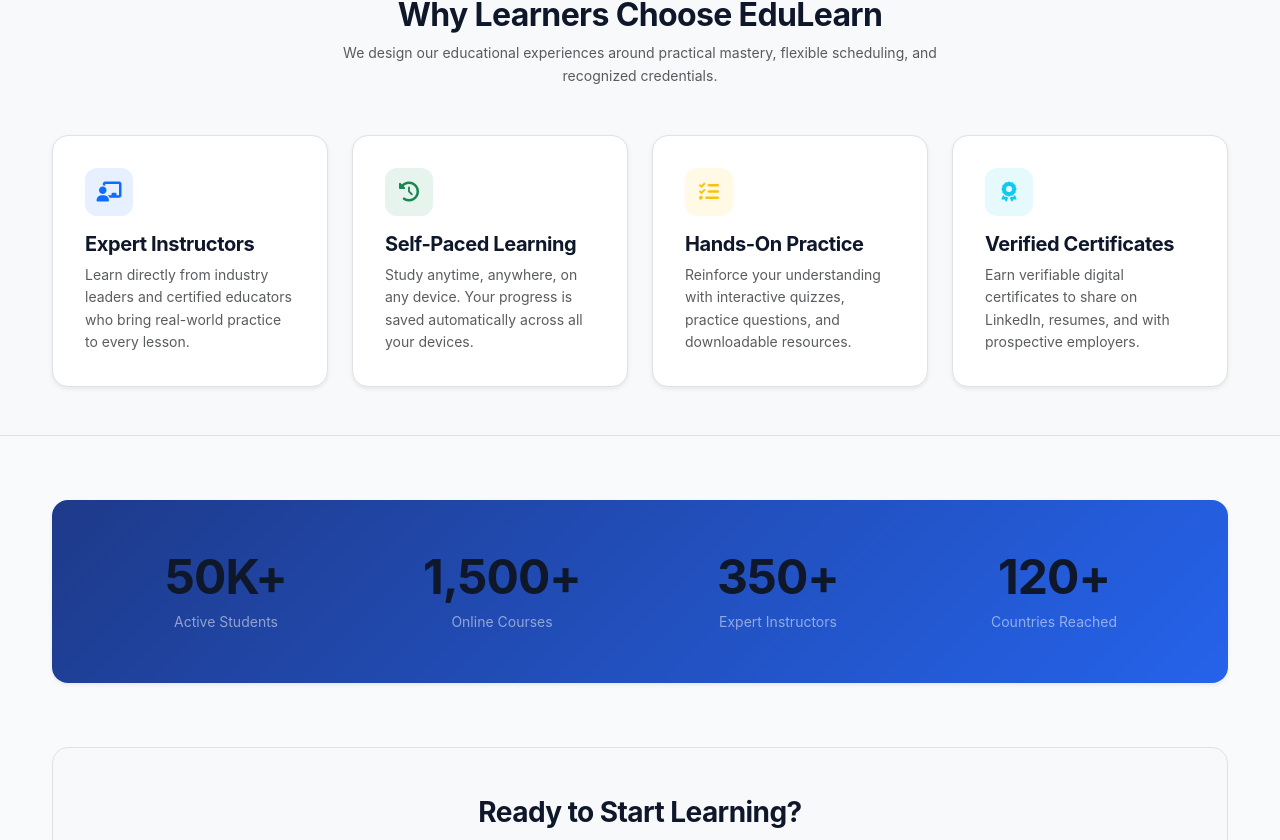
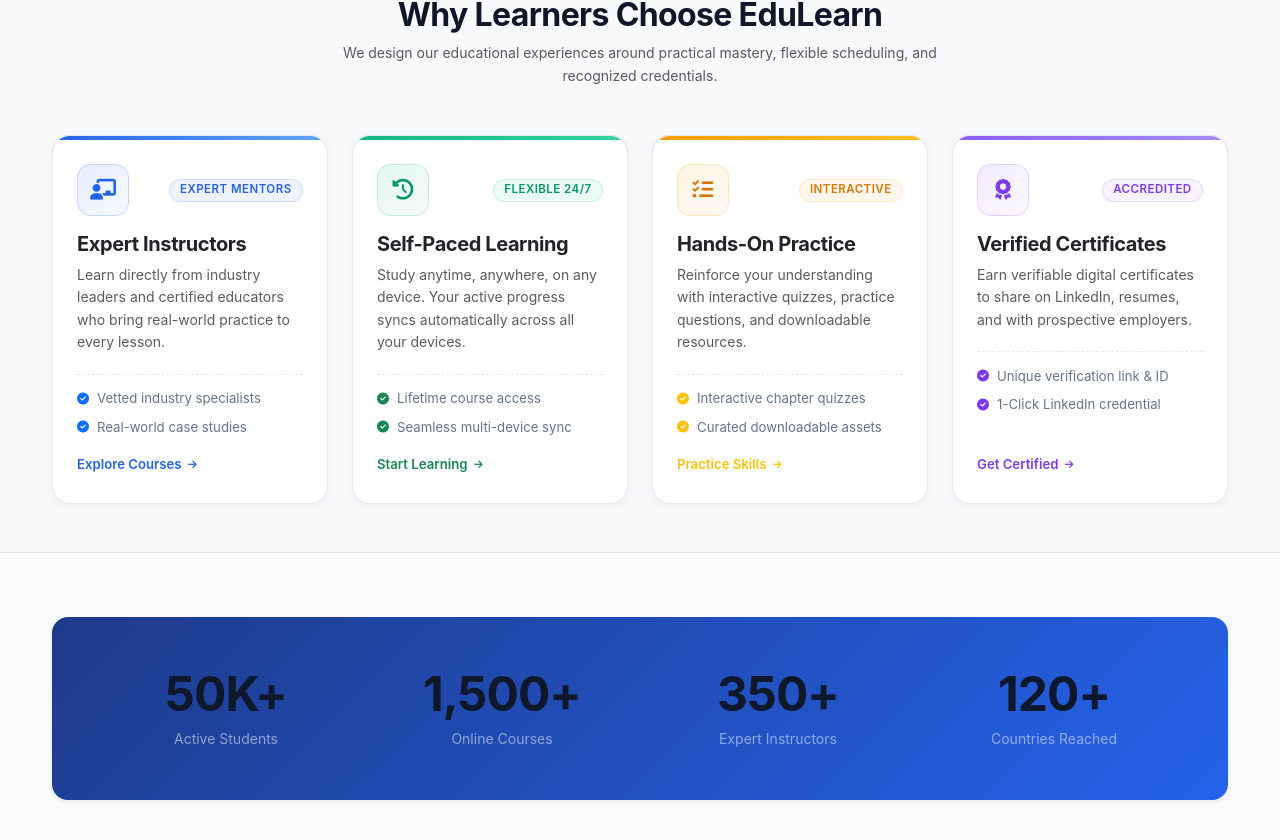
Before and after one commit to Yerosan-Girma/E-learning, a React (Vite) app in the folder frontend/react-app/: page /about in a window 1280 px wide. Shown: the part 750-1590 px from the top of the page. Built offline with nearby package versions, Linux system fonts and the light colour scheme; no server answers.

Commit message:
feat(ui): update mission statement and redesign feature pillar cards with premium styling

```diff
--- a/frontend/react-app/src/pages/AboutPage.jsx
+++ b/frontend/react-app/src/pages/AboutPage.jsx
@@ -11,7 +11,7 @@ export default function AboutPage() {
               About EduLearn
             </span>
             <h1 className="display-4 fw-bold mb-3 tracking-tight">
-              Democratizing Quality Education for Everyone, <span className="text-primary">Everywhere</span>
+              Modernizing Online Education for Everyone, <span className="text-primary">Everywhere</span>
             </h1>
             <p className="lead text-muted mb-4 fs-5" style={{ lineHeight: "1.7" }}>
               Founded in 2020, EduLearn is on a mission to bridge the global skills gap by providing world-class, accessible, and verified online education for ambitious learners worldwide.
@@ -69,58 +69,118 @@ export default function AboutPage() {
 
           <div className="row g-4">
             <div className="col-md-6 col-lg-3">
-              <div className="card h-100 border rounded-4 shadow-sm p-3 bg-white">
-                <div className="card-body">
-                  <div className="stat-icon-wrapper bg-primary bg-opacity-10 text-primary mb-3">
+              <div className="feature-pillar-card card-blue">
+                <div className="d-flex justify-content-between align-items-center mb-3">
+                  <div className="feature-pillar-icon icon-blue">
                     <i className="fas fa-chalkboard-user" />
                   </div>
-                  <h5 className="fw-bold mb-2">Expert Instructors</h5>
-                  <p className="text-muted small mb-0">
-                    Learn directly from industry leaders and certified educators who bring real-world practice to every lesson.
-                  </p>
+                  <span className="feature-pillar-badge badge-blue">Expert Mentors</span>
                 </div>
+                <h5 className="fw-bold mb-2 text-dark">Expert Instructors</h5>
+                <p className="text-muted small mb-0" style={{ lineHeight: "1.6" }}>
+                  Learn directly from industry leaders and certified educators who bring real-world practice to every lesson.
+                </p>
+                <ul className="feature-pillar-list">
+                  <li>
+                    <i className="fas fa-circle-check text-primary" />
+                    <span>Vetted industry specialists</span>
+                  </li>
+                  <li>
+                    <i className="fas fa-circle-check text-primary" />
+                    <span>Real-world case studies</span>
+                  </li>
+                </ul>
+                <Link to="/courses" className="arrow-link">
+                  <span>Explore Courses</span>
+                  <i className="fas fa-arrow-right fa-xs" />
+                </Link>
               </div>
             </div>
 
             <div className="col-md-6 col-lg-3">
-              <div className="card h-100 border rounded-4 shadow-sm p-3 bg-white">
-                <div className="card-body">
-                  <div className="stat-icon-wrapper bg-success bg-opacity-10 text-success mb-3">
+              <div className="feature-pillar-card card-green">
+                <div className="d-flex justify-content-between align-items-center mb-3">
+                  <div className="feature-pillar-icon icon-green">
                     <i className="fas fa-clock-rotate-left" />
                   </div>
-                  <h5 className="fw-bold mb-2">Self-Paced Learning</h5>
-                  <p className="text-muted small mb-0">
-                    Study anytime, anywhere, on any device. Your progress is saved automatically across all your devices.
-                  </p>
+                  <span className="feature-pillar-badge badge-green">Flexible 24/7</span>
                 </div>
+                <h5 className="fw-bold mb-2 text-dark">Self-Paced Learning</h5>
+                <p className="text-muted small mb-0" style={{ lineHeight: "1.6" }}>
+                  Study anytime, anywhere, on any device. Your active progress syncs automatically across all your devices.
+                </p>
+                <ul className="feature-pillar-list">
+                  <li>
+                    <i className="fas fa-circle-check text-success" />
+                    <span>Lifetime course access</span>
+                  </li>
+                  <li>
+                    <i className="fas fa-circle-check text-success" />
+                    <span>Seamless multi-device sync</span>
+                  </li>
+                </ul>
+                <Link to="/courses" className="arrow-link text-success">
+                  <span>Start Learning</span>
+                  <i className="fas fa-arrow-right fa-xs" />
+                </Link>
               </div>
             </div>
 
             <div className="col-md-6 col-lg-3">
-              <div className="card h-100 border rounded-4 shadow-sm p-3 bg-white">
-                <div className="card-body">
-                  <div className="stat-icon-wrapper bg-warning bg-opacity-10 text-warning mb-3">
+              <div className="feature-pillar-card card-amber">
+                <div className="d-flex justify-content-between align-items-center mb-3">
+                  <div className="feature-pillar-icon icon-amber">
                     <i className="fas fa-list-check" />
                   </div>
-                  <h5 className="fw-bold mb-2">Hands-On Practice</h5>
-                  <p className="text-muted small mb-0">
-                    Reinforce your understanding with interactive quizzes, practice questions, and downloadable resources.
-                  </p>
+                  <span className="feature-pillar-badge badge-amber">Interactive</span>
                 </div>
+                <h5 className="fw-bold mb-2 text-dark">Hands-On Practice</h5>
+                <p className="text-muted small mb-0" style={{ lineHeight: "1.6" }}>
+                  Reinforce your understanding with interactive quizzes, practice questions, and downloadable resources.
+                </p>
+                <ul className="feature-pillar-list">
+                  <li>
+                    <i className="fas fa-circle-check text-warning" />
+                    <span>Interactive chapter quizzes</span>
+                  </li>
+                  <li>
+                    <i className="fas fa-circle-check text-warning" />
+                    <span>Curated downloadable assets</span>
+                  </li>
+                </ul>
+                <Link to="/courses" className="arrow-link text-warning">
+                  <span>Practice Skills</span>
+                  <i className="fas fa-arrow-right fa-xs" />
+                </Link>
               </div>
             </div>
 
             <div className="col-md-6 col-lg-3">
-              <div className="card h-100 border rounded-4 shadow-sm p-3 bg-white">
-                <div className="card-body">
-                  <div className="stat-icon-wrapper bg-info bg-opacity-10 text-info mb-3">
+              <div className="feature-pillar-card card-purple">
+                <div className="d-flex justify-content-between align-items-center mb-3">
+                  <div className="feature-pillar-icon icon-purple">
                     <i className="fas fa-award" />
                   </div>
-                  <h5 className="fw-bold mb-2">Verified Certificates</h5>
-                  <p className="text-muted small mb-0">
-                    Earn verifiable digital certificates to share on LinkedIn, resumes, and with prospective employers.
-                  </p>
+                  <span className="feature-pillar-badge badge-purple">Accredited</span>
                 </div>
+                <h5 className="fw-bold mb-2 text-dark">Verified Certificates</h5>
+                <p className="text-muted small mb-0" style={{ lineHeight: "1.6" }}>
+                  Earn verifiable digital certificates to share on LinkedIn, resumes, and with prospective employers.
+                </p>
+                <ul className="feature-pillar-list">
+                  <li>
+                    <i className="fas fa-circle-check text-purple" style={{ color: "#7c3aed" }} />
+                    <span>Unique verification link & ID</span>
+                  </li>
+                  <li>
+                    <i className="fas fa-circle-check text-purple" style={{ color: "#7c3aed" }} />
+                    <span>1-Click LinkedIn credential</span>
+                  </li>
+                </ul>
+                <Link to="/login?tab=signup" className="arrow-link" style={{ color: "#7c3aed" }}>
+                  <span>Get Certified</span>
+                  <i className="fas fa-arrow-right fa-xs" />
+                </Link>
               </div>
             </div>
           </div>
--- a/frontend/react-app/src/pages/HomePage.jsx
+++ b/frontend/react-app/src/pages/HomePage.jsx
@@ -248,7 +248,7 @@ export default function HomePage() {
             </div>
 
             <div className="col-lg-6">
-              <h3 className="fw-bold mb-4">Our Mission: Democratize Quality Education</h3>
+              <h3 className="fw-bold mb-4">Our Mission: Modernizing Online Education</h3>
               <p className="mb-4">
                 EduLearn was founded in 2020 with a simple vision: make high-quality education accessible to everyone, everywhere.
               </p>
--- a/frontend/react-app/src/styles/react-overrides.css
+++ b/frontend/react-app/src/styles/react-overrides.css
@@ -395,3 +395,167 @@
   padding: 0.85rem 1rem;
   margin-bottom: 1rem;
 }
+
+/* ========================================================
+   Modern Feature Pillar Cards (About & Home Pages)
+   ======================================================== */
+.feature-pillar-card {
+  position: relative;
+  background: #ffffff;
+  border: 1px solid rgba(226, 232, 240, 0.95);
+  border-radius: 18px;
+  padding: 1.75rem 1.5rem;
+  transition: all 0.35s cubic-bezier(0.16, 1, 0.3, 1);
+  box-shadow: 0 4px 14px rgba(15, 23, 42, 0.04);
+  display: flex;
+  flex-direction: column;
+  height: 100%;
+  overflow: hidden;
+}
+
+.feature-pillar-card::before {
+  content: "";
+  position: absolute;
+  top: 0;
+  left: 0;
+  right: 0;
+  height: 4px;
+  background: transparent;
+  transition: all 0.35s ease;
+}
+
+.feature-pillar-card.card-blue::before {
+  background: linear-gradient(90deg, #2563eb, #60a5fa);
+}
+.feature-pillar-card.card-green::before {
+  background: linear-gradient(90deg, #10b981, #34d399);
+}
+.feature-pillar-card.card-amber::before {
+  background: linear-gradient(90deg, #f59e0b, #fbbf24);
+}
+.feature-pillar-card.card-purple::before {
+  background: linear-gradient(90deg, #8b5cf6, #a78bfa);
+}
+
+.feature-pillar-card:hover {
+  transform: translateY(-6px);
+  border-color: rgba(37, 99, 235, 0.28);
+  box-shadow: 0 20px 32px -10px rgba(37, 99, 235, 0.12), 0 8px 16px rgba(15, 23, 42, 0.04);
+}
+
+.feature-pillar-icon {
+  width: 52px;
+  height: 52px;
+  border-radius: 14px;
+  display: inline-flex;
+  align-items: center;
+  justify-content: center;
+  font-size: 1.3rem;
+  transition: transform 0.3s ease;
+  flex-shrink: 0;
+}
+
+.feature-pillar-card:hover .feature-pillar-icon {
+  transform: scale(1.08) rotate(3deg);
+}
+
+.feature-pillar-icon.icon-blue {
+  background: linear-gradient(135deg, rgba(37, 99, 235, 0.12) 0%, rgba(59, 130, 246, 0.04) 100%);
+  color: #2563eb;
+  border: 1px solid rgba(37, 99, 235, 0.2);
+}
+
+.feature-pillar-icon.icon-green {
+  background: linear-gradient(135deg, rgba(16, 185, 129, 0.12) 0%, rgba(5, 150, 105, 0.04) 100%);
+  color: #059669;
+  border: 1px solid rgba(16, 185, 129, 0.2);
+}
+
+.feature-pillar-icon.icon-amber {
+  background: linear-gradient(135deg, rgba(245, 158, 11, 0.12) 0%, rgba(217, 119, 6, 0.04) 100%);
+  color: #d97706;
+  border: 1px solid rgba(245, 158, 11, 0.2);
+}
+
+.feature-pillar-icon.icon-purple {
+  background: linear-gradient(135deg, rgba(139, 92, 246, 0.12) 0%, rgba(124, 58, 237, 0.04) 100%);
+  color: #7c3aed;
+  border: 1px solid rgba(139, 92, 246, 0.2);
+}
+
+.feature-pillar-badge {
+  font-size: 0.72rem;
+  font-weight: 600;
+  text-transform: uppercase;
+  letter-spacing: 0.04em;
+  padding: 0.3rem 0.65rem;
+  border-radius: 9999px;
+  line-height: 1;
+}
+
+.feature-pillar-badge.badge-blue {
+  background: rgba(37, 99, 235, 0.08);
+  color: #2563eb;
+  border: 1px solid rgba(37, 99, 235, 0.15);
+}
+
+.feature-pillar-badge.badge-green {
+  background: rgba(16, 185, 129, 0.08);
+  color: #059669;
+  border: 1px solid rgba(16, 185, 129, 0.15);
+}
+
+.feature-pillar-badge.badge-amber {
+  background: rgba(245, 158, 11, 0.08);
+  color: #d97706;
+  border: 1px solid rgba(245, 158, 11, 0.15);
+}
+
+.feature-pillar-badge.badge-purple {
+  background: rgba(139, 92, 246, 0.08);
+  color: #7c3aed;
+  border: 1px solid rgba(139, 92, 246, 0.15);
+}
+
+.feature-pillar-list {
+  list-style: none;
+  padding: 0;
+  margin: 1.25rem 0 0 0;
+  border-top: 1px dashed #e2e8f0;
+  padding-top: 0.85rem;
+}
+
+.feature-pillar-list li {
+  font-size: 0.825rem;
+  color: #64748b;
+  display: flex;
+  align-items: center;
+  gap: 0.5rem;
+  margin-bottom: 0.45rem;
+}
+
+.feature-pillar-list li:last-child {
+  margin-bottom: 0;
+}
+
+.feature-pillar-list li i {
+  font-size: 0.75rem;
+  flex-shrink: 0;
+}
+
+.feature-pillar-card .arrow-link {
+  display: inline-flex;
+  align-items: center;
+  gap: 0.4rem;
+  font-size: 0.825rem;
+  font-weight: 600;
+  color: #2563eb;
+  margin-top: auto;
+  padding-top: 1rem;
+  text-decoration: none;
+  transition: gap 0.2s ease;
+}
+
+.feature-pillar-card:hover .arrow-link {
+  gap: 0.65rem;
+}
```
